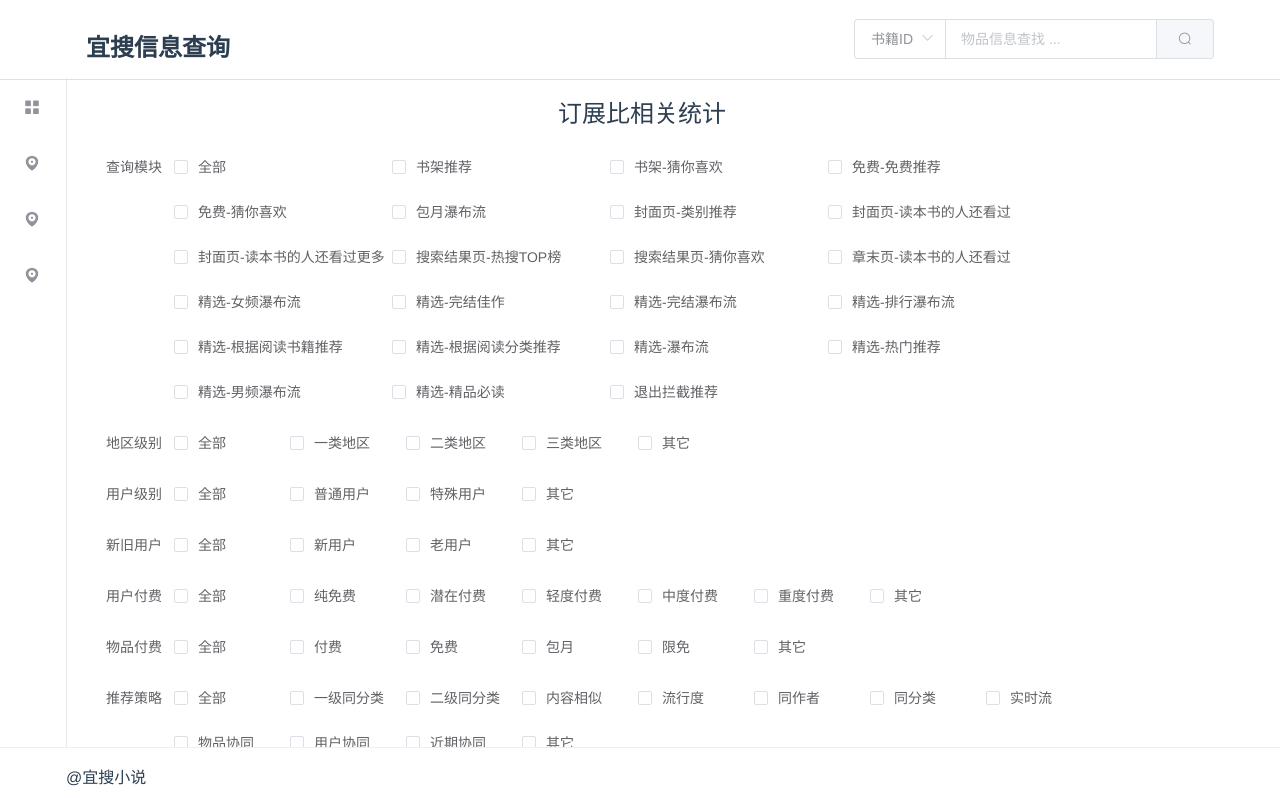
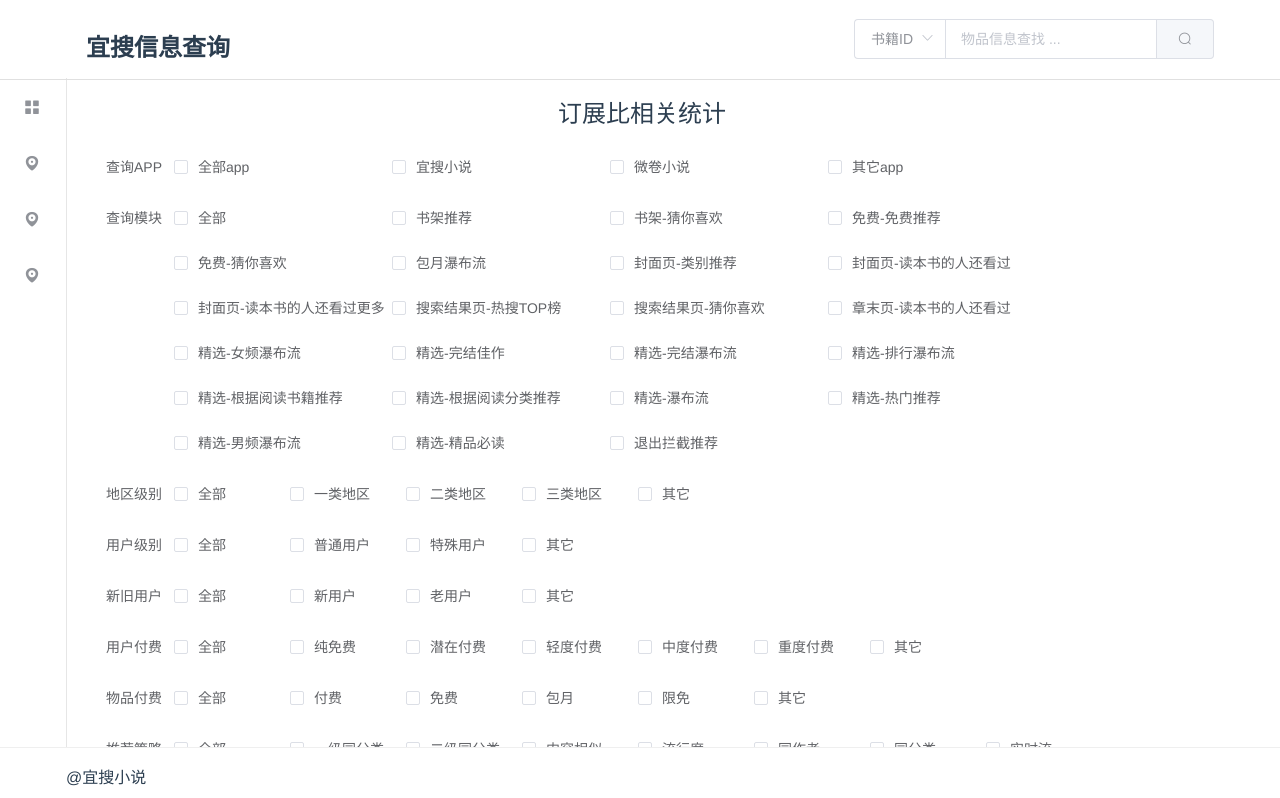
Before and after one commit to dingjingmaster/easou-web, a Vue app: page /#/main_exhibit in a window 1280 px wide. Shown: the top 798 px of the page. Built offline with nearby package versions, Linux system fonts and the light colour scheme.

Commit message:
加入app维度

```diff
--- a/src/pages/MainExhibit.vue
+++ b/src/pages/MainExhibit.vue
@@ -4,6 +4,17 @@
     <br/>
     <div class="main-exhibit-chose">
       <el-form ref="form" :model="form" label-width="76px">
+        <!-- app -->
+        <el-form-item style="margin-bottom:6px;" label="查询APP">
+          <el-checkbox-group v-model="form.app">
+            <el-checkbox
+              style="width:218px;margin:0;padding: 0;"
+              v-for="item in app"
+              :key="item.label"
+              :label="item.label">
+            </el-checkbox>
+          </el-checkbox-group>
+        </el-form-item>
         <!-- 模块 -->
         <el-form-item style="margin-bottom:6px;" label="查询模块">
           <el-checkbox-group v-model="form.module">
@@ -199,7 +210,9 @@ export default {
     },
     on_submit () {
       /* 检查选择是否全面 */
-      if (this.form.module.length <= 0) {
+      if (this.form.app.length <= 0) {
+        this.$alert('！查询app 是否选中', '提示', {confirmButtonText: '确定'})
+      } else if (this.form.module.length <= 0) {
         this.$alert('！查询模块 是否选中', '提示', {confirmButtonText: '确定'})
       } else if (this.form.areaLevel.length <= 0) {
         this.$alert('！地区级别 是否选中', '提示', {confirmButtonText: '确定'})
@@ -225,9 +238,18 @@ export default {
         this.$alert('！查询时间范围 是否选中', '提示', {confirmButtonText: '确定'})
       } else {
         const request = {}
+        request['app'] = []
+        for (var i = 0; i < this.form.app.length; ++i) {
+          for (var j = 0; j < this.app.length; ++j) {
+            if (this.app[j].label === this.form.app[i]) {
+              request['app'].push(this.app[j].name)
+              break
+            }
+          }
+        }
         request['module'] = []
-        for (var i = 0; i < this.form.module.length; ++i) {
-          for (var j = 0; j < this.module.length; ++j) {
+        for (i = 0; i < this.form.module.length; ++i) {
+          for (j = 0; j < this.module.length; ++j) {
             if (this.module[j].label === this.form.module[i]) {
               request['module'].push(this.module[j].name)
               break
@@ -428,6 +450,7 @@ export default {
         }
       },
       form: {
+        app: [],
         module: [],
         areaLevel: [],
         userLevel: [],
@@ -445,6 +468,12 @@ export default {
       },
       formNumTargetType: true,
       formRateTargetType: false,
+      app: [
+        {label: '全部app', name: 'allApp'},
+        {label: '宜搜小说', name: 'easouApp'},
+        {label: '微卷小说', name: 'weijuanApp'},
+        {label: '其它app', name: 'othApp'}
+      ],
       module: [
         {label: '全部', name: 'allMdl'},
         {label: '书架推荐', name: 'shfRecMdl'},
```
Also changed, not shown: 9 other files (tests, documents, lock files or other folders).
